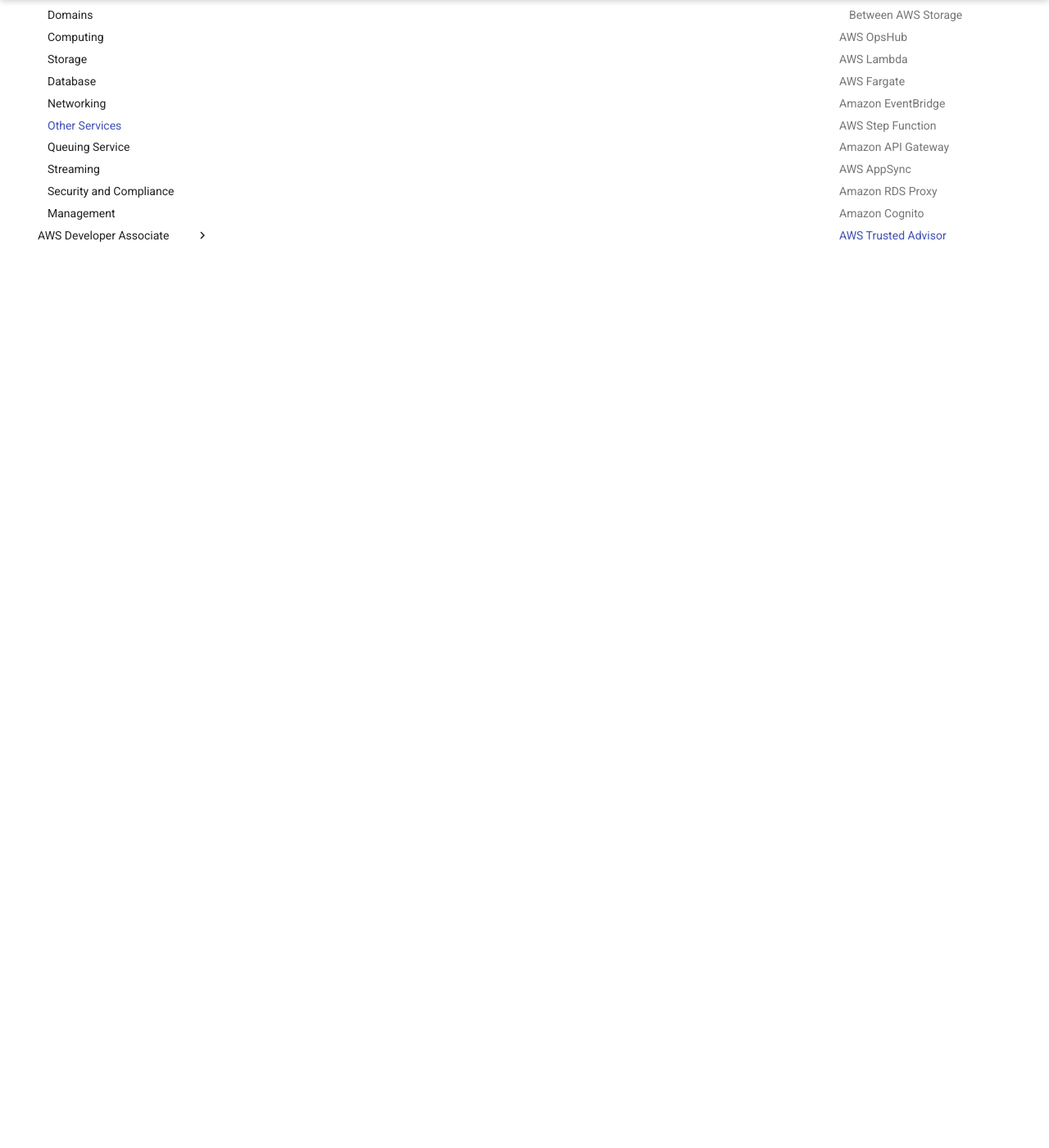
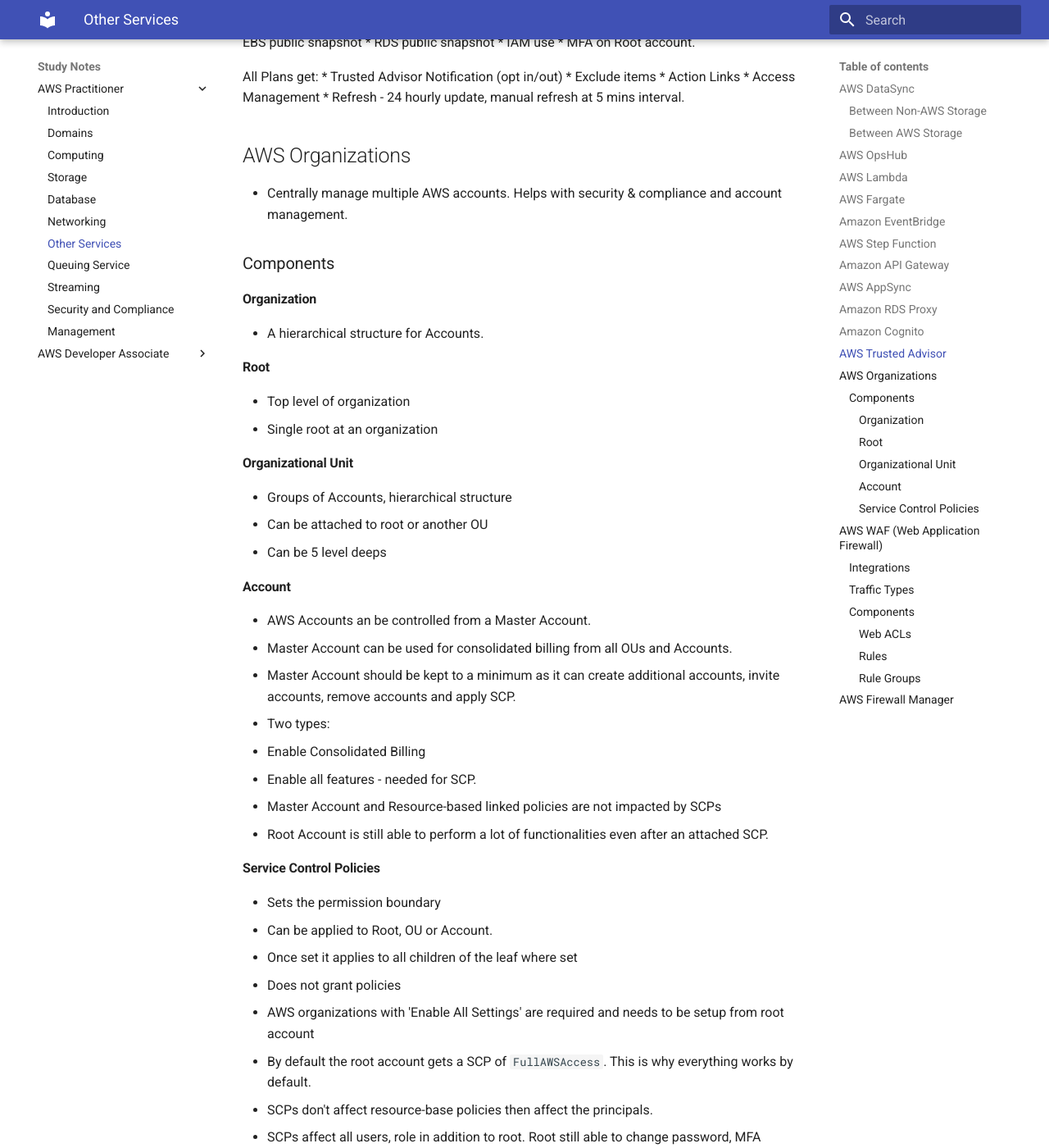
Before and after one commit to syed-islam/syed-islam.github.io, an MkDocs documentation site: the page built from docs/notes/aws-practitioner/other-services.md, in a window 1280 px wide and 1400 px high, scrolled down 2779 px. Shown: the whole window at 82% size. Built offline with MkDocs 1.6.1 and Material for MkDocs 9.7.7, drawn with Linux system fonts in a browser that asks for light colours; emoji names are drawn with the system emoji font; some of the changed text lies outside the part shown.

Commit message:
Adding more security content

````diff
--- a/docs/notes/aws-practitioner/other-services.md
+++ b/docs/notes/aws-practitioner/other-services.md
@@ -77,3 +80,91 @@ Core Security Checks:
  * RDS public snapshot
  * IAM use
  * MFA on Root account.
+
+All Plans get:
+ * Trusted Advisor Notification (opt in/out)
+ * Exclude items
+ * Action Links
+ * Access Management
+ * Refresh - 24 hourly update, manual refresh at 5 mins interval.
+
+## AWS Organizations
+ * Centrally manage multiple AWS accounts. Helps with security & compliance and account management.
+
+### Components
+
+#### Organization
+
+ * A hierarchical structure for Accounts.
+
+#### Root
+ * Top level of organization
+ * Single root at an organization
+
+#### Organizational Unit
+ * Groups of Accounts, hierarchical structure
+ * Can be attached to root or another OU
+ * Can be 5 level deeps
+
+#### Account
+ * AWS Accounts an be controlled from a Master Account.
+ * Master Account can be used for consolidated billing from all OUs and Accounts.
+ * Master Account should be kept to a minimum as it can create additional accounts, invite accounts, remove accounts and apply SCP.
+ * Two types:
+   * Enable Consolidated Billing
+   * Enable all features - needed for SCP.
+ * Master Account and Resource-based linked policies are not impacted by SCPs
+ * Root Account is still able to perform a lot of functionalities even after an attached SCP.
+
+#### Service Control Policies
+ * Sets the permission boundary
+ * Can be applied to Root, OU or Account.
+ * Once set it applies to all children of the leaf where set
+ * Does not grant policies
+ * AWS organizations with 'Enable All Settings' are required and needs to be setup from root account
+ * By default the root account gets a SCP of ```FullAWSAccess```. This is why everything works by default.
+ * SCPs don't affect resource-base policies then affect the principals.
+ * SCPs affect all users, role in addition to root. Root still able to change password, MFA settings, root access keys and x.509 certificates for root.
+ * Organization removal - removes all SCPs. Re-enabling goes back to default.
+ * SCPs do not affect - Master Account, service-linked roles and CloudFront Keys.
+
+
+
+## AWS WAF (Web Application Firewall)
+
+ * Helps with mitigation of attack patterns: OWASP Top 10 Attack Patterns
+ * Filtering request on source IP address or country of origin
+ * Reduces the risk by block traffic at the perimeter.
+
+### Integrations
+ * Amazon API Gateway
+ * CloudFront Distributions
+ * Application Load Balancer
+ * AWS AppSync GraphQL API
+
+### Traffic Types
+ * HTTP
+ * HTTPS
+
+### Components
+#### Web ACLs
+ * Main building block of WAF service
+ * Associated with the integrated services to allow of block traffic
+ * Contains rules to allow/block traffic
+ * Default rule also exists to allow/block
+
+#### Rules
+ * Statement (criteria)
+ * Action
+   * Allow - forwarded
+   * Block - blocked and informs requester of block
+   * Count - counts traffic match
+
+#### Rule Groups
+ * A collection of rules that can be applied to Web ACLs
+ * WAF comes with some AWS collections or can be purchased from AWS Marketplace
+ * You can do your own
+ * Rule Groups have weights and this limits the number of rules that can be put on WAF to ensure performance.
+
+
+## AWS Firewall Manager
````
Also changed, not shown: other parts of docs/notes/aws-practitioner/other-services.md (+3 -0 lines).
